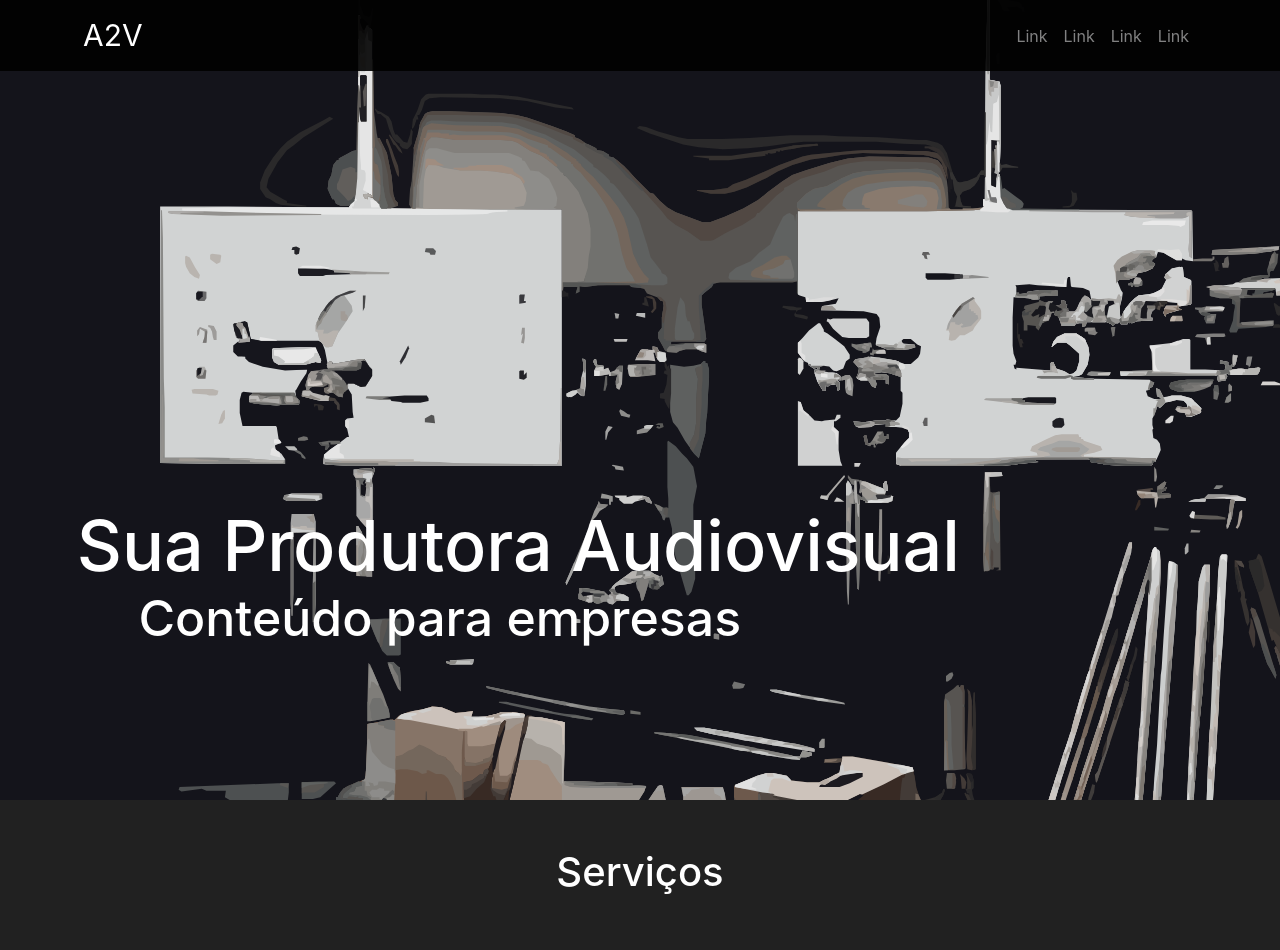
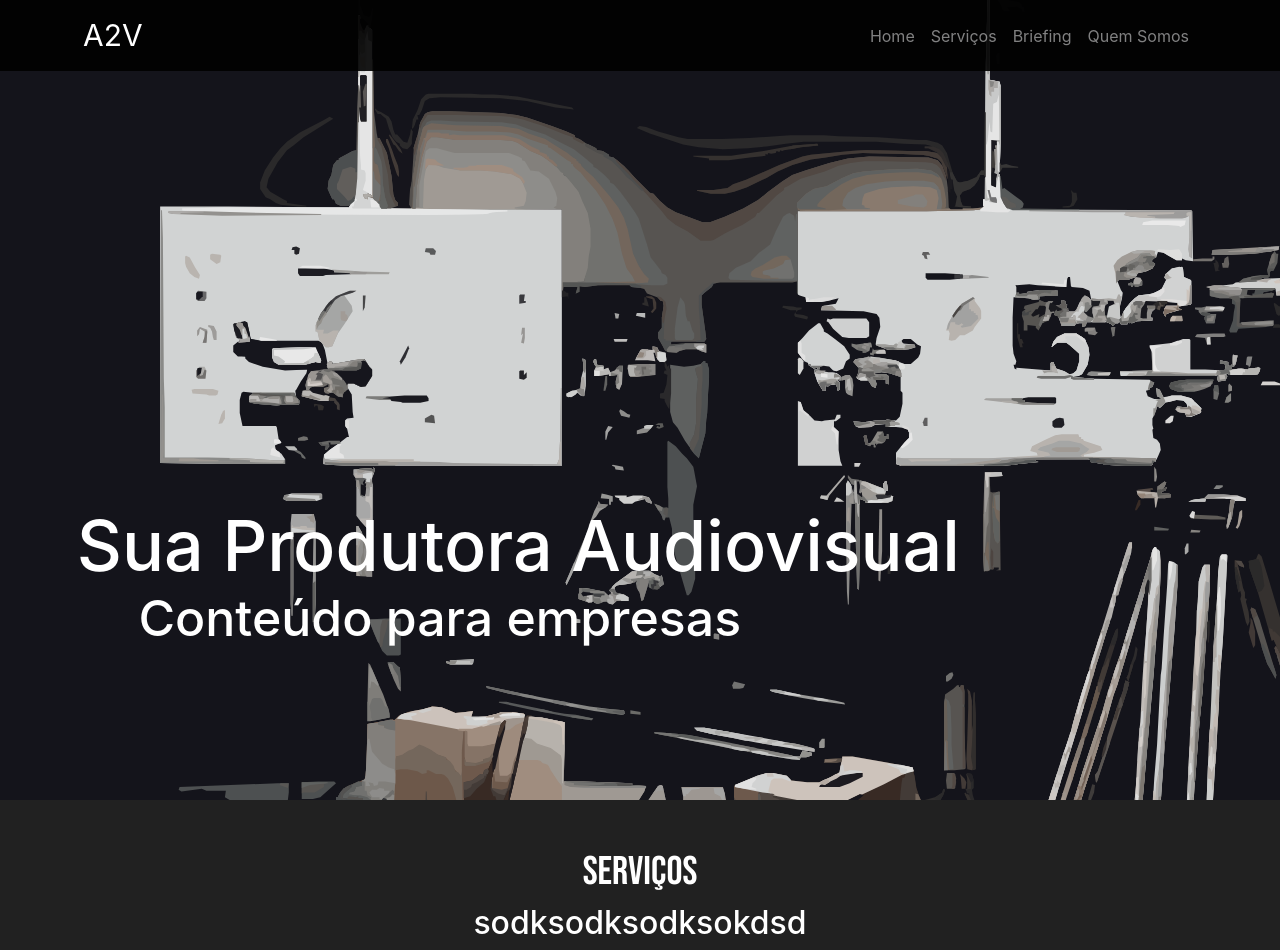
Before and after one commit to GabrielHGVicente/A2V-site, a plain HTML site: page index.html in a window 1280 px wide. Shown: the top 950 px of the page. Drawn offline with nearby package versions, Linux system fonts and the light colour scheme.

Commit message:
Fonte Bebas Neue

```diff
--- a/Style.css
+++ b/Style.css
@@ -4,6 +4,24 @@
     background-repeat: no-repeat;
 }
 
-.títulos{
+.tituloServicos{
+    text-align: center;
+    font-family: "Bebas Neue", sans-serif;
+    color: white;
+
+}
+
+.pServicos{
+    color: white;
     text-align: center;
 }
+
+.tituloQuemSomos{
+    font-family: "Bebas Neue", sans-serif;
+    text-align: center;
+}
+
+.tituloBriefing{
+    font-family: "Bebas Neue", sans-serif;
+    text-align: center;
+}
--- a/index.html
+++ b/index.html
@@ -7,7 +7,11 @@
     <link rel="stylesheet" href="https://stackpath.bootstrapcdn.com/bootstrap/4.1.3/css/bootstrap.min.css" integrity="sha384-MCw98/SFnGE8fJT3GXwEOngsV7Zt27NXFoaoApmYm81iuXoPkFOJwJ8ERdknLPMO" crossorigin="anonymous">
     <link rel="stylesheet" href="Style.css">
 
+    <link href="https://fonts.googleapis.com/css2?family=Bebas+Neue&display=swap" rel="stylesheet">
+
     <title>A2V</title>
+
+
   </head>
   <body>
 
@@ -23,16 +27,16 @@
           <div class="navbar-nav ml-auto">
             <ul class="nav justify-content-end">
                 <li class="nav-item">
-                  <a class="nav-link" href="#">Link</a>
+                  <a class="nav-link" href="#">Home</a>
                 </li>
                 <li class="nav-item">
-                  <a class="nav-link" href="#">Link</a>
+                  <a class="nav-link" href="#">Serviços</a>
                 </li>
                 <li class="nav-item">
-                  <a class="nav-link" href="#">Link</a>
+                  <a class="nav-link" href="index.html">Briefing</a>
                 </li>
                 <li class="nav-item">
-                  <a class="nav-link" href="#">Link</a>
+                  <a class="nav-link" href="#">Quem Somos</a>
                 </li>
               </ul>
           </div>
@@ -51,7 +55,9 @@
 
       <br><br>
 
-      <h1 class="títulos" style="color: white;">Serviços</h1>
+      <h1 class="tituloServicos" >Serviços</h1>
+
+      <h2 class="pServicos">sodksodksodksokdsd</h2>
 
       <br><br>
 
@@ -87,12 +93,12 @@
 
       <hr class="m-auto" style="color: black;">
       <br><br><br>
-      <h1 class="títulos">Briefing</h1>
+      <h1 class="tituloBriefing">Briefing</h1>
       <br><br><br>
       <hr class="m-auto" style="color: black;">
 
     </div>
     <div><br><br><br>
-      <h1 class="títulos">Quem Somos</h1><br><br><br>
+      <h1 class="tituloQuemSomos">Quem Somos</h1><br><br><br>
 
     </div>
```
Also changed, not shown: imagens/LOGO A2V  - NOVAS CORES-02.png (added), imagens/LOGO A2V  - NOVAS CORES-03.png (added), imagens/LOGO A2V  - NOVAS CORES_Prancheta 1.png (added).
